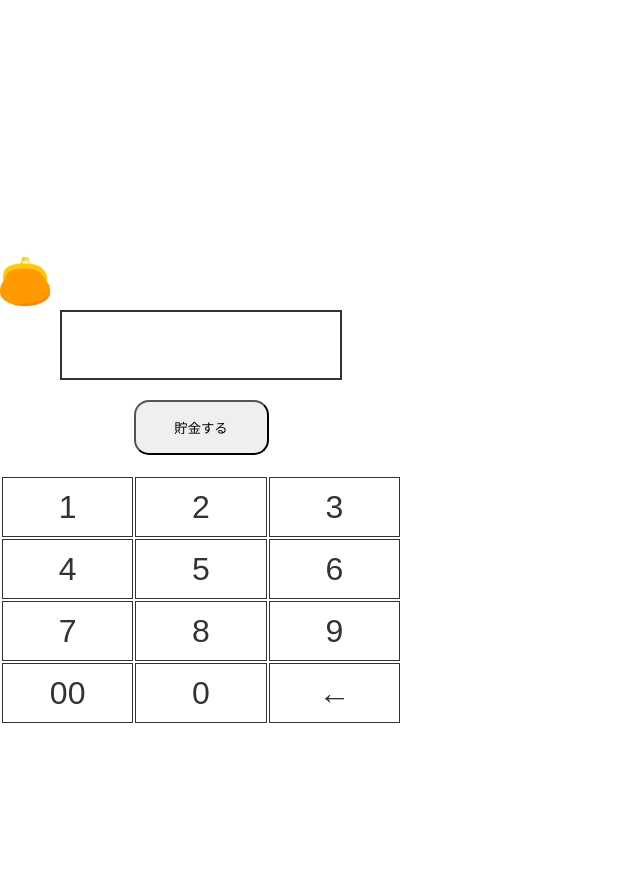
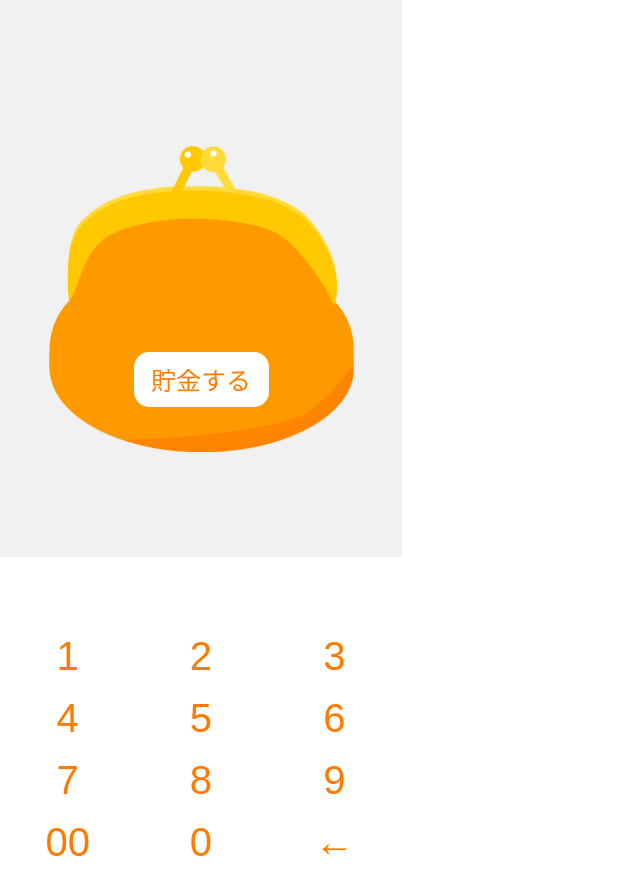
Before and after one commit to darren1504/saving-app, a Next.js app: page / in a window 1280 px wide. Shown: the whole page, without its empty margins (0-640 px from the left). Built offline with nearby package versions, Linux system fonts and the light colour scheme.

Commit message:
main/style

```diff
--- a/src/app/page.tsx
+++ b/src/app/page.tsx
@@ -36,11 +36,13 @@ export default function Home() {
   return (
     <>
       <div className={styles.savingPageContainer}>
-          <Image src={'/images/wallet.png'} alt="Wallet" width={50} height={50} />
-        <div className={styles.numHolder}>{displayValue}</div>
-        <button className={styles.savingButton} onClick={handleSave}>
-          <Link href={`/chooseRoom?amount=${displayValue}`}>貯金する</Link>
-        </button>
+        <div className={styles.mainContainer}>
+          <Image src={'/images/wallet.png'} alt="Wallet" width={50} height={50} className={styles.walletImg} />
+          <div className={styles.numHolder}>{displayValue}</div>
+          <button className={styles.savingButton} onClick={handleSave}>
+            <Link href={`/chooseRoom?amount=${displayValue}`}>貯金する</Link>
+          </button>
+        </div>
         <table className={styles.numberKeys}>
           <tbody>
             <tr>
--- a/src/styles/savingPage/page.module.scss
+++ b/src/styles/savingPage/page.module.scss
@@ -3,27 +3,52 @@
     height: 874px;
     color: #333;
     background-color: #fff;
-    padding-top: 20%;
+    display: flex;
+    flex-direction: column;
+    justify-content: space-between;
+    padding: 0;
 }
 
+.mainContainer {
+    width: 100%;
+    background-color: #f1f1f1;
+    padding-top: 35%;
+}
 
+.walletImg {
+    position: relative;
+    display: block;
+    width: 305px;
+    height: 311px;
+    margin: 0 auto;
+}
 
 .numHolder {
-    width: 70%;
-    height: 70px;
+    position: relative;
+    width: 200px;
+    height: 50px;
     margin: 0 auto;
-    border: #333 2px solid;
-    font-size: 2rem;
+    transform: translateY(-170px);
+    // border: #333 2px solid;
+    color: #fff;
+    font-size: 2.5rem;
+    text-align: center;
 }
 
 .savingButton {
+    position: relative;
     display: block;
     width: 135px;
     height: 55px;
     border-radius: 15px;
+    background-color: #fff;
+    color: #ff7b00;
     text-align: center;
+    font-size: 25px;
     justify-content: center;
-    margin: 20px auto;
+    margin: 0 auto;
+    transform: translateY(-150px);
+    border: none;
 }
 
 .numberKeys {
@@ -36,13 +61,12 @@
         td {
             width: 33.33%;
             height: 100%;
-            border: 1px solid #333;
             font-size: 2rem;
             text-align: center;
 
             button {
-                color: #333;
-                font-size: 2rem;
+                color: #ff7b00;
+                font-size: 2.5rem;
                 width: 100%;
                 height: 100%;
                 border: none;
```
